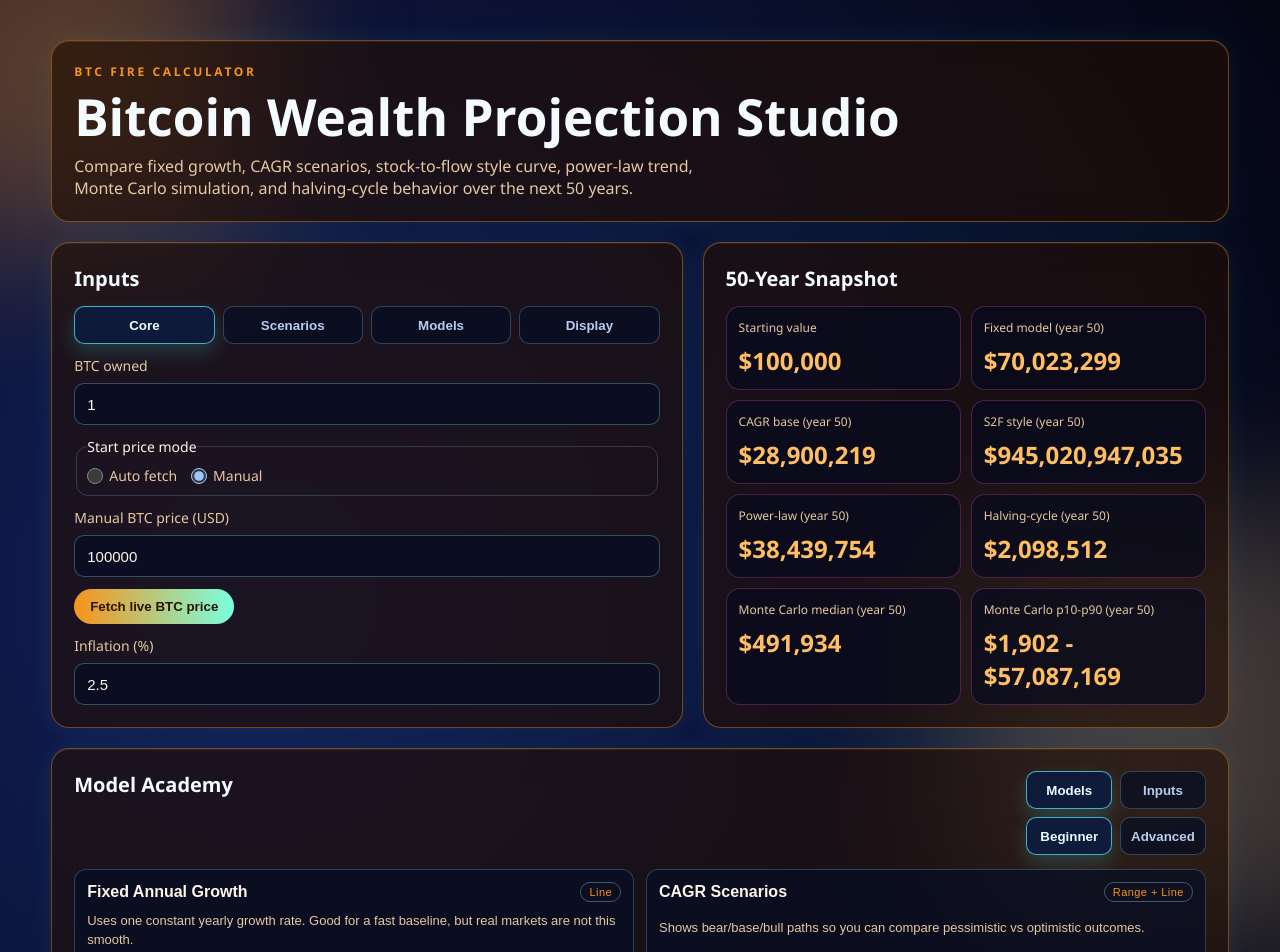
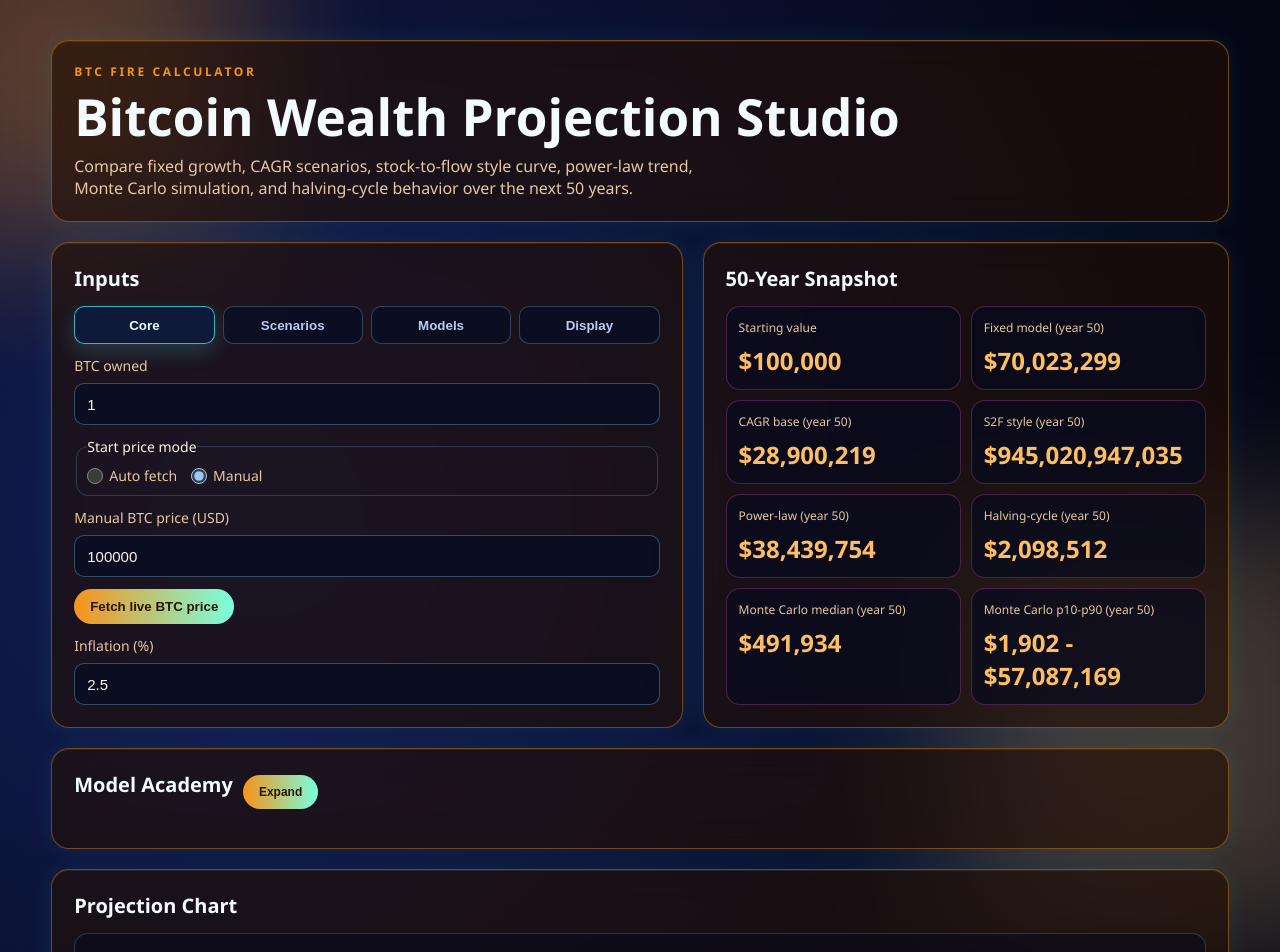
Before and after one commit to 5h45h4nk/btcfirecalculator, a Next.js app: page / in a window 1280 px wide. Shown: the top 952 px of the page. Built offline with nearby package versions, Linux system fonts and the light colour scheme.

Commit message:
Make Model Academy collapsible and default collapsed

```diff
--- a/app/globals.css
+++ b/app/globals.css
@@ -265,6 +265,26 @@ button:not(.input-tab):not(.academy-model-card):hover {
   justify-content: space-between;
   gap: 14px;
   margin-bottom: 14px;
+}
+
+.academy-title-row {
+  display: flex;
+  align-items: center;
+  gap: 10px;
+}
+
+.academy-toggle {
+  border: 1px solid rgba(149, 226, 255, 0.3);
+  border-radius: 999px;
+  background: rgba(8, 14, 36, 0.8);
+  color: var(--txt-main);
+  font-size: 12px;
+  font-weight: 700;
+  padding: 6px 10px;
+}
+
+.academy-controls.collapsed {
+  display: none;
 }
 
 .academy-controls {
--- a/components/projection-dashboard.tsx
+++ b/components/projection-dashboard.tsx
@@ -164,6 +164,7 @@ export function ProjectionDashboard() {
   const [academyTab, setAcademyTab] = useState<AcademyTab>("models");
   const [academyLevel, setAcademyLevel] = useState<AcademyLevel>("beginner");
   const [focusedModel, setFocusedModel] = useState<FocusModel | null>(null);
+  const [academyCollapsed, setAcademyCollapsed] = useState(true);
   const [theme, setTheme] = useState<ThemeName>("bitcoin");
   const [modelVisibility, setModelVisibility] = useState<ModelVisibility>({
     fixed: true,
@@ -846,8 +847,17 @@ export function ProjectionDashboard() {
 
       <section className="panel">
         <div className="academy-head">
-          <h2>Model Academy</h2>
-          <div className="academy-controls">
+          <div className="academy-title-row">
+            <h2>Model Academy</h2>
+            <button
+              type="button"
+              className="academy-toggle"
+              onClick={() => setAcademyCollapsed((prev) => !prev)}
+            >
+              {academyCollapsed ? "Expand" : "Collapse"}
+            </button>
+          </div>
+          <div className={`academy-controls ${academyCollapsed ? "collapsed" : ""}`}>
             <div className="academy-tab-group" role="tablist" aria-label="Academy tabs">
               <button
                 type="button"
@@ -883,7 +893,7 @@ export function ProjectionDashboard() {
           </div>
         </div>
 
-        {academyTab === "models" && (
+        {!academyCollapsed && academyTab === "models" && (
           <div className="academy-model-grid">
             {MODEL_ACADEMY.map((model) => (
               <button
@@ -907,7 +917,7 @@ export function ProjectionDashboard() {
           </div>
         )}
 
-        {academyTab === "inputs" && (
+        {!academyCollapsed && academyTab === "inputs" && (
           <div className="academy-input-grid">
             {INPUT_ACADEMY.map((group) => (
               <article key={group.group} className="academy-input-group">
```
